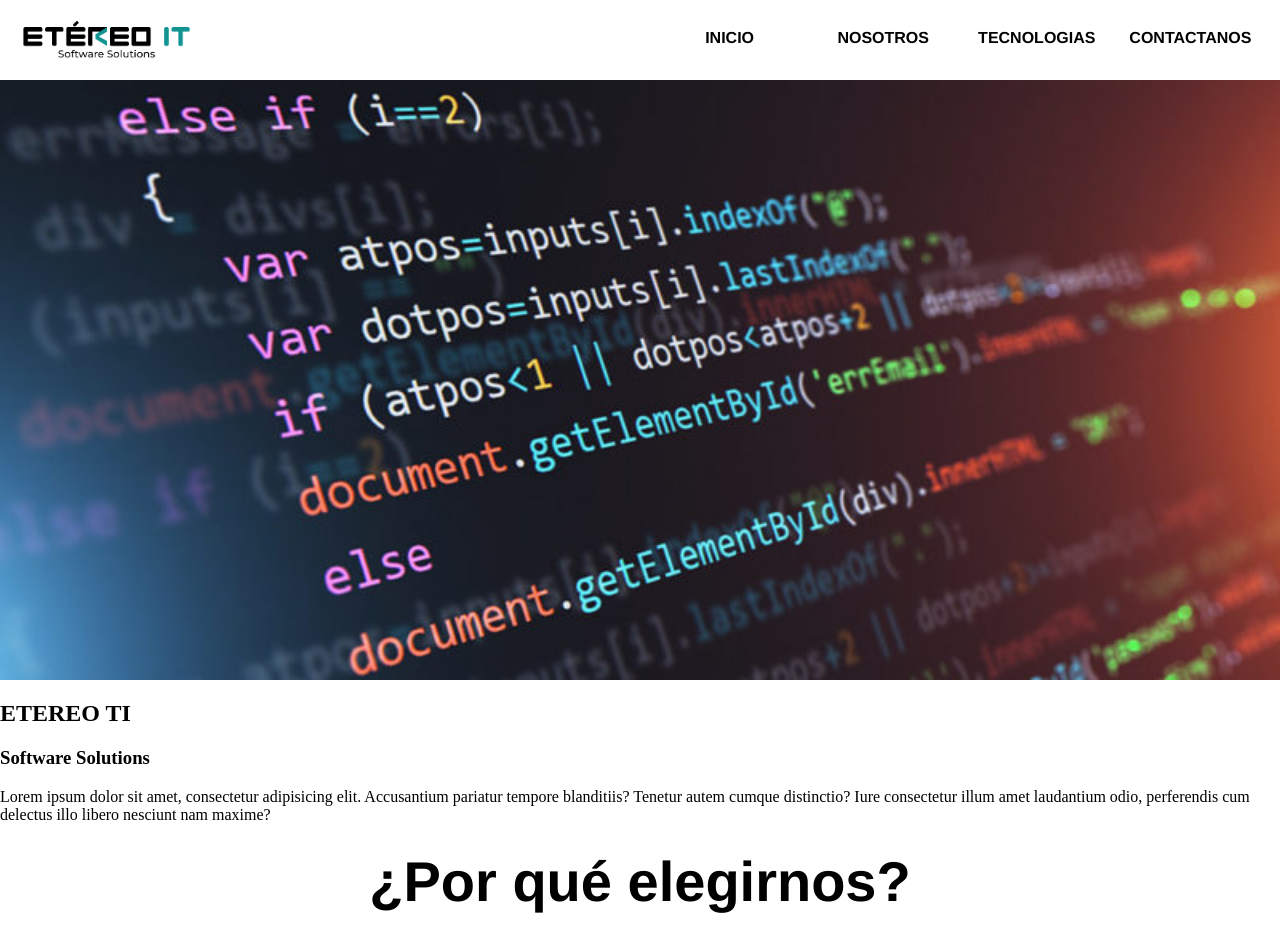
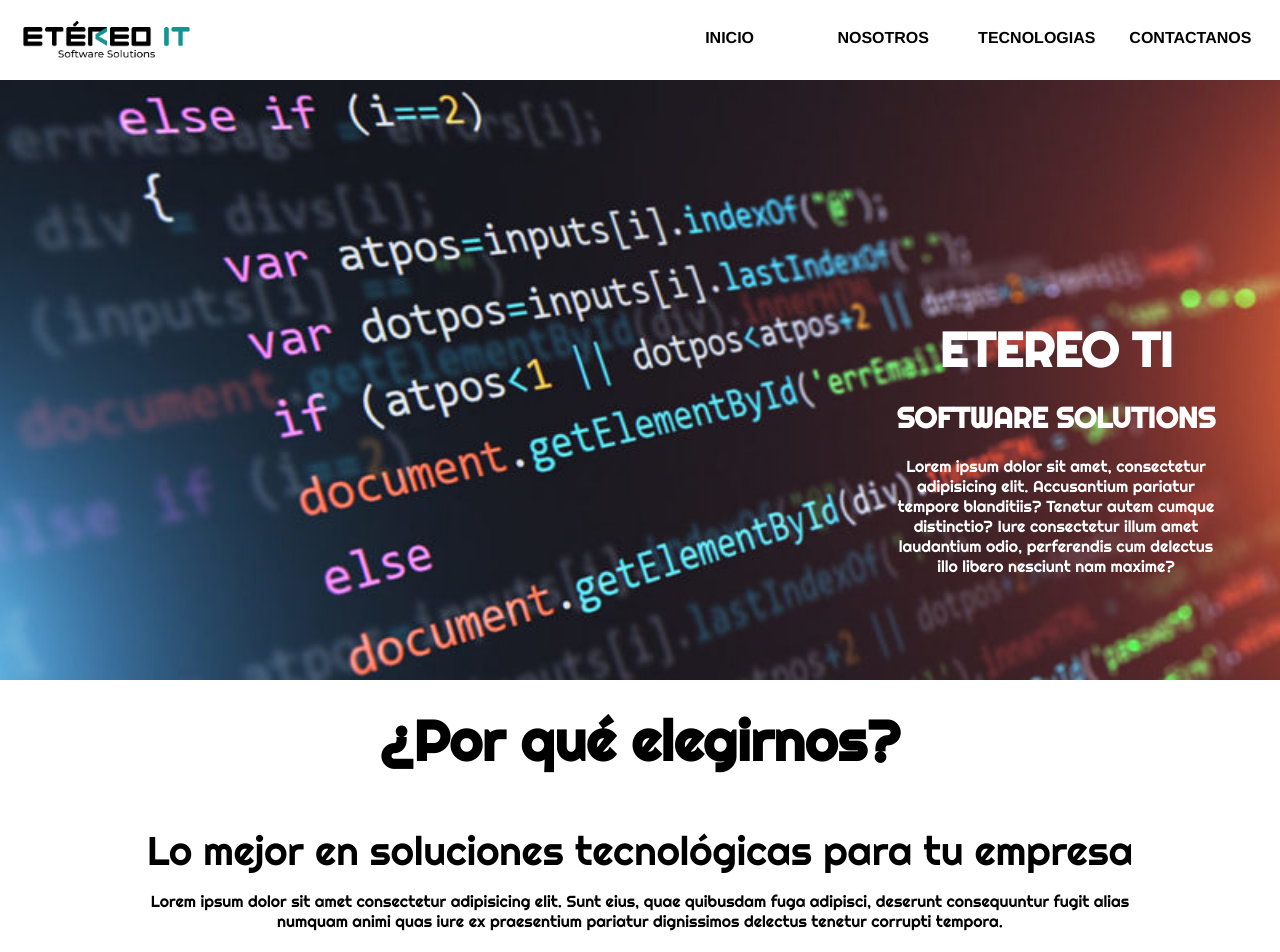
Before and after one commit to MemoAllighieri/EtereoIt-Web, an Angular app: page / in a window 1280 px wide. Shown: the top 952 px of the page. Built offline with nearby package versions, Linux system fonts and the light colour scheme.

Commit message:
Actualización de About us 28/02/2023

```diff
--- a/src/app/main/home/aboutus/aboutus.component.css
+++ b/src/app/main/home/aboutus/aboutus.component.css
@@ -7,6 +7,62 @@
 .banner-container{
     width: 100%;
     height: 75vh;
+}
+
+.banner-background{
+    width: 100%;
+    height: 75vh;
+    position: absolute;
+    z-index: -1;
+}
+
+.banner-text-container{
+    width: 25%;
+    height: 35vh;
+    z-index: -1;
+    float: right;
+    margin-top: 30vh;
+    margin-right: 5%;
+}
+
+.banner-title{
+    width: 100%;
+    height: 10vh;
+    text-align: center;
+}
+
+.banner-title h3{
+    font-family: 'Righteous', cursive;
+    font-size: 3em;
+    color: white;
+    padding: 0%;
+    margin: 0%;
+}
+
+.banner-subtitle{
+    width: 100%;
+    height: 5vh;
+    text-align: center;
+}
+
+.banner-subtitle h4{
+    font-family: 'Righteous', cursive;
+    font-size: 1.8em;
+    color: white;
+    padding: 0%;
+    margin: 0%;
+}
+
+.banner-p{
+    width: 100%;
+    height: 20vh;
+    text-align: center;
+}
+
+.banner-p p{
+    font-family: 'Righteous', cursive;
+    font-size: 1em;
+    color: white;
 }
 
 .banner-container img{
@@ -29,7 +85,7 @@
 .choose-title h1{
     font-size: 3.5em;
     font-weight: bold;
-    font-family: 'Franklin Gothic Medium', 'Arial Narrow', Arial, sans-serif;
+    font-family: 'Righteous', cursive;
     color: black;
     padding: 0%;
     margin: 0%;
@@ -44,7 +100,7 @@
 .choose-subtitle h2{
     font-size: 2.5em;
     font-weight: lighter;
-    font-family: 'Franklin Gothic Medium', 'Arial Narrow', Arial, sans-serif;
+    font-family: 'Righteous', cursive;
     color: black;
     padding: 0%;
     margin: 0%;
@@ -52,7 +108,7 @@
 
 .choose-subtitle p{
     font-size: 1em;
-    font-family: 'Franklin Gothic Medium', 'Arial Narrow', Arial, sans-serif;
+    font-family: 'Righteous', cursive;
     font-weight: lighter;
     width: 80%;
     margin-left: 10%;
@@ -93,7 +149,7 @@
     height: 35vh;
     background-color: #3ea7a4;
     border-radius: 5%;
-    font-family: 'Franklin Gothic Medium', 'Arial Narrow', Arial, sans-serif;
+    font-family: 'Righteous', cursive;
     text-align: center;
     color: white;
     display: flex;
@@ -120,7 +176,7 @@
 
 .end-container{
     width: 100%;
-    height: 70vh;
+    height: 60vh;
     display: flex;
     flex-direction: row;
     background-color: black;
@@ -128,14 +184,14 @@
 
 .text-container{
     width: 50%;
-    height: 70vh;
+    height: 60vh;
     text-align: center;
     margin: auto;
 }
 
 .text-container p {
     font-size: 1em;
-    font-family: 'Franklin Gothic Medium', 'Arial Narrow', Arial, sans-serif;
+    font-family: 'Righteous', cursive;
     color:white;
     width: 75%;
     height: 25vh;
@@ -148,5 +204,5 @@
 
 .reu-container img{
     width: 100%;
-    height: 70vh;
+    height: 60vh;
 }
--- a/src/app/main/home/aboutus/aboutus.component.html
+++ b/src/app/main/home/aboutus/aboutus.component.html
@@ -1,13 +1,21 @@
 <div class="about-container">
     <div class="banner-container">
+        <div class="banner-background">
             <img src="../../../../assets/images/banner.jpg">
         </div>
         <div class="banner-text-container">
-        <h2>ETEREO TI</h2>
-        <h3> Software Solutions</h3>
+            <div class="banner-title">
+                <h3> ETEREO TI</h3>
+            </div>
+            <div class="banner-subtitle">
+                <h4> SOFTWARE SOLUTIONS</h4>
+            </div>
+            <div class="banner-p">
                 <p>
                     Lorem ipsum dolor sit amet, consectetur adipisicing elit. Accusantium pariatur tempore blanditiis? Tenetur autem cumque distinctio? Iure consectetur illum amet laudantium odio, perferendis cum delectus illo libero nesciunt nam maxime?
                 </p>
+            </div>
+        </div>
     </div>
     <div class="choose-container">
         <div class="choose-title">
--- a/src/index.html
+++ b/src/index.html
@@ -6,6 +6,11 @@
   <base href="/">
   <meta name="viewport" content="width=device-width, initial-scale=1">
   <link rel="icon" type="image/x-icon" href="favicon.ico">
+  <link rel="preconnect" href="https://fonts.googleapis.com">
+<link rel="preconnect" href="https://fonts.gstatic.com" crossorigin>
+<link rel="preconnect" href="https://fonts.googleapis.com">
+<link rel="preconnect" href="https://fonts.gstatic.com" crossorigin>
+<link href="https://fonts.googleapis.com/css2?family=Montserrat:ital,wght@0,500;0,600;0,700;1,400;1,600&family=Righteous&display=swap" rel="stylesheet">
 </head>
 <body>
   <app-root></app-root>
```
Lines whose indentation alone changed are shown as unchanged.
